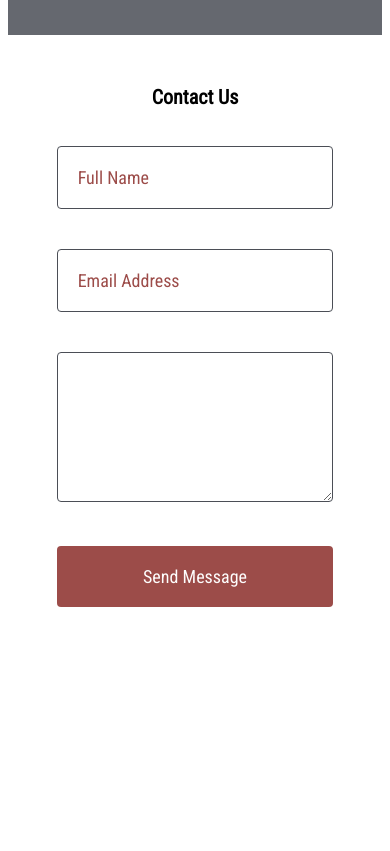
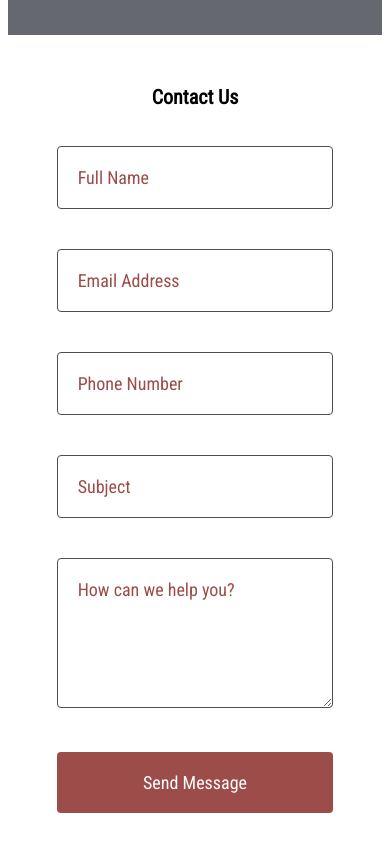
Before and after one commit to AMSpears/above-all-security, a React (Create React App) app: page / in a window 390 px wide. Shown: the part 2180-3031 px from the top of the page. Before the commit the page ends 2865 px from the top, so only its background shows below. Built offline with nearby package versions, Linux system fonts and the light colour scheme.

Commit message:
update reset function and form fields

```diff
--- a/src/components/ContactForm/ContactForm.css
+++ b/src/components/ContactForm/ContactForm.css
@@ -16,7 +16,7 @@ textarea {
     height: 150px;
 }
 input[placeholder],
-textarea[placeholder] {
+textarea {
     color: #9c4c49;
     font-weight: 400;
     font-family: "Roboto Condensed", serif;
@@ -42,21 +42,21 @@ input[type=submit] {
 /* reponsiveness to other devices */
 @media only screen and (max-width: 1024px) {
     input[placeholder],
-    textarea[placeholder],
+    textarea,
     input[type=submit] {
         width: 64%;
     }
 }
 @media only screen and (max-width: 768px) {
     input[placeholder],
-    textarea[placeholder],
+    textarea,
     input[type=submit] {
         width: 64%;
     }
 }
 @media only screen and (max-width: 414px) {
     input[placeholder],
-    textarea[placeholder],
+    textarea,
     input[type=submit] {
         width: 74%;
         font-size: 18px;
@@ -69,7 +69,7 @@ input[type=submit] {
 
 @media only screen and (max-width: 375px) {
     input[placeholder],
-    textarea[placeholder],
+    textarea,
     input[type=submit] {
         width: 74%;
         font-size: 16px;
@@ -83,7 +83,7 @@ input[type=submit] {
 
 @media only screen and (max-width: 320px) {
     input[placeholder],
-    textarea[placeholder],
+    textarea,
     input[type=submit] {
         width: 74%;
         font-size: 16px;
--- a/src/components/ContactForm/ContactForm.js
+++ b/src/components/ContactForm/ContactForm.js
@@ -8,34 +8,40 @@ import "./ContactForm.css"
 class ContactForm extends React.Component {
     handleSubmit(e) {
         e.preventDefault();
-        const name = document.getElementById('name').value;
-        const email = document.getElementById('email').value;
-        const message = document.getElementById('message').value;
+        const name = document.getElementById('name').value
+        const email = document.getElementById('email').value
+        const phone = document.getElementById('phone').value
+        const subject = document.getElementById('subject').value
+        const message = document.getElementById('message').value
+        e.target.reset();
         axios({
             method: "POST",
             url: "http://localhost:3001/send",
             data: {
                 name: name,
                 email: email,
+                phone: phone,
+                subject: subject,
                 message: message
             }
-        }).then((response) => {
+        })
+        .then((response) => {
             if (response.data.msg === 'success') {
-                 alert("Message Sent!")
-                 // reference https://stackoverflow.com/questions/43922508/clear-and-reset-form-input-fields for reset function
-                this.myFormRef.reset();
+                 console.log("Message Sent!")
             } else if (response.data.msg === 'fail') {
-                alert("Message failed to send. Try again!")
+                console.log("Message failed to send. Try again!")
             }
         })
     }
 
     render(){
         return(
-            <form ref={(el) => this.myFormRef = el} id ='contact-form' onSubmit={this.handleSubmit.bind(this)} method="POST">
+            <form  id ='contact-form' onSubmit={this.handleSubmit.bind(this)} method="POST">
                 <input id= "name" type = "text" name= "name" placeholder= "Full Name" required/><br/>
                 <input id= "email" type = "email" name= "email" placeholder= "Email Address" required /><br/>
-                <textarea id= "message" name = "message" rows = "5" placeholder= "How can we help you?" required> </textarea><br/>
+                <input id= "phone" type = "number" name= "phone" minLength= "9" placeholder= "Phone Number"/><br/>
+                <input id= "subject" type= "text" name= "subject" maxLength= "40" placeholder= "Subject"/><br/>
+                <textarea id= "message"  name = "message" rows = "5" defaultValue= "How can we help you?" required/> <br/>
                 <input type="submit" value="Send Message"/>
             </form>
         )
```
